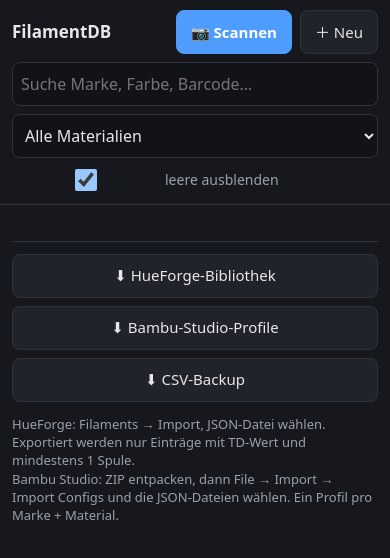
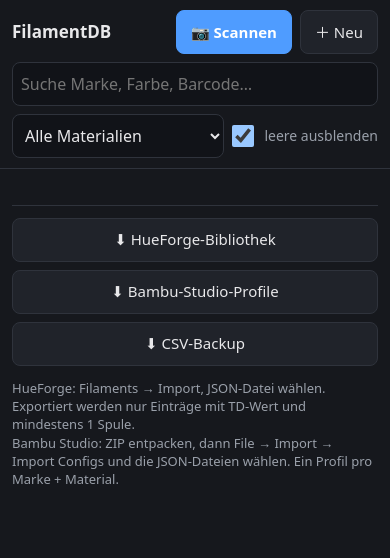
Before and after one commit to farbener/filamentdb, a plain HTML site: page app/static/index.html in a window 390 px wide. Drawn offline with Linux system fonts and the light colour scheme; no server answers.

Commit message:
Fix filter checkbox width (min-width from .filters input)
Co-Authored-By: Claude Sonnet 5.5 <noreply@anthropic.com>

```diff
--- a/app/static/index.html
+++ b/app/static/index.html
@@ -24,6 +24,7 @@
   .filters { margin-top:8px; }
   .filters input { flex:1; min-width:140px; }
   .filters select { width:auto; }
+  .filters input[type=checkbox] { min-width:0; flex:none; }
   .notice { background:#2b2414; border:1px solid var(--warn); color:var(--warn); border-radius:8px; padding:8px 10px; margin-bottom:10px; font-size:14px; }
   .group { color:var(--muted); font-size:13px; text-transform:uppercase; letter-spacing:.05em; margin:16px 0 6px; }
   .card { display:flex; gap:10px; align-items:center; background:var(--card); border:1px solid var(--line); border-radius:10px; padding:10px; margin-bottom:6px; }
@@ -55,7 +56,8 @@
     header { padding-top:calc(10px + env(safe-area-inset-top)); }
     /* 16px stops iOS Safari from zooming into the page when a field is focused */
     input, select, textarea { font-size:16px; min-height:44px; }
-    input[type=checkbox] { min-height:0; width:22px !important; height:22px; }
+    input[type=checkbox] { min-height:0; width:22px !important; height:22px; padding:0; margin:0; flex:none; }
+    .filters label { justify-content:flex-start; gap:10px !important; min-height:44px; }
     button, .btn { min-height:44px; padding:10px 14px; }
     h1 { font-size:17px; }
     /* header: title + two buttons on one line, filters below; search takes the full width */
```
